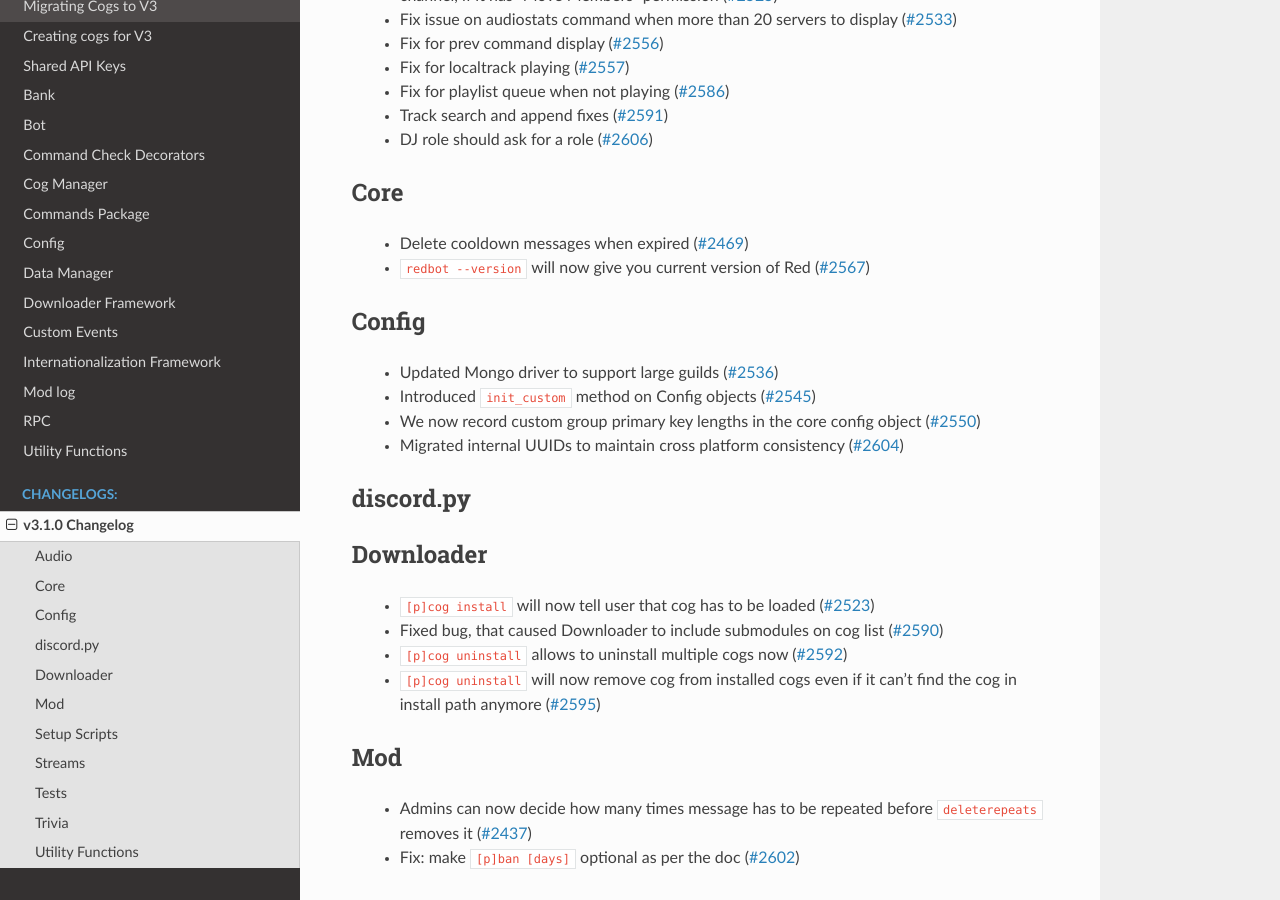
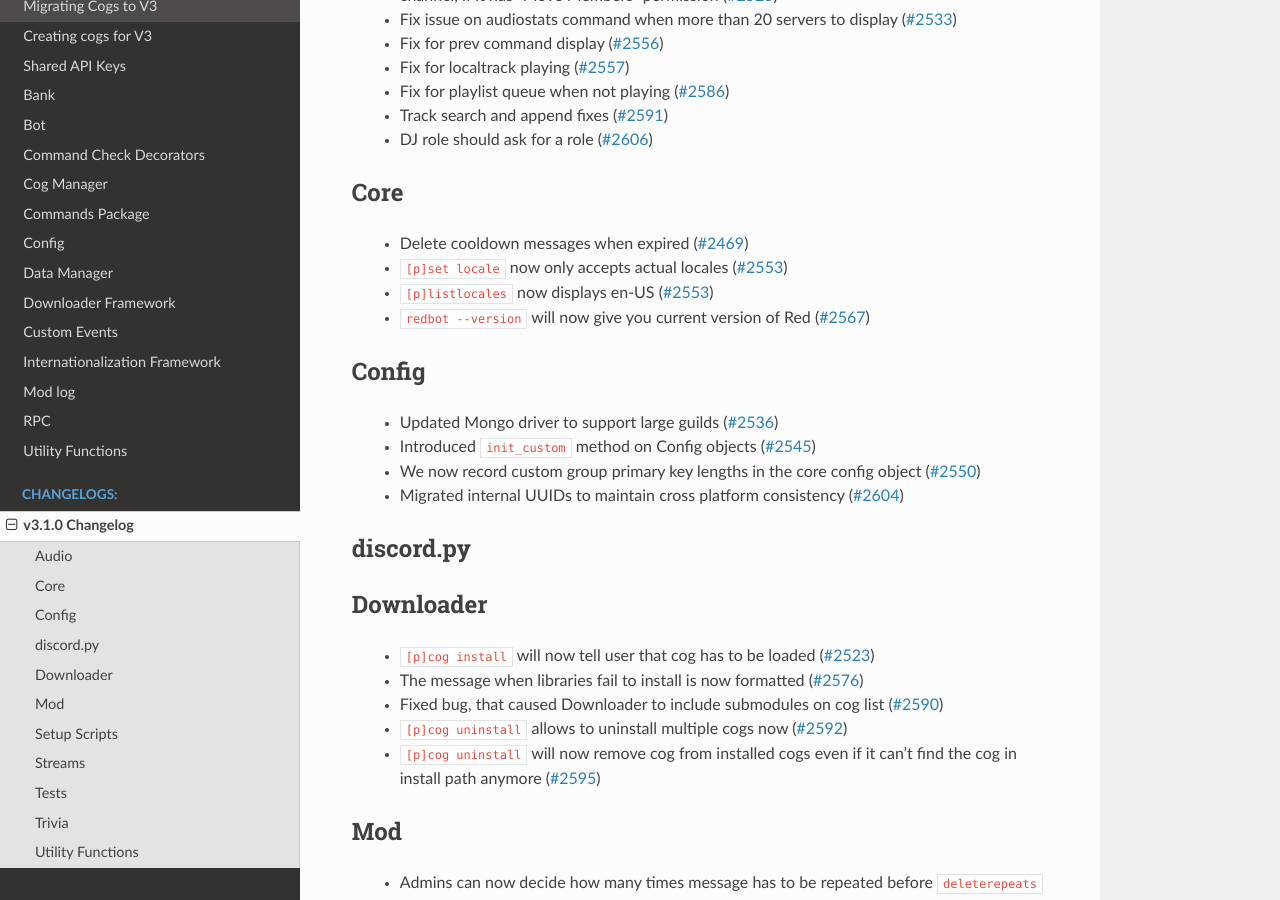
Before and after one commit to Renirous/Red-DiscordBot, a Sphinx documentation site: the page built from docs/changelog_3_1_0.rst, in a window 1280 px wide and 900 px high, scrolled down 568 px. Built offline with Sphinx 7.4.7 and the Read the Docs theme 2.0.0, drawn with Linux system fonts in a browser that asks for light colours; the version number is read from the project's files by our own code.

Commit message:
[Docs] Changelog entries for contributions by Flame (#2627)

```diff
--- a/docs/changelog_3_1_0.rst
+++ b/docs/changelog_3_1_0.rst
@@ -34,6 +34,8 @@
 ----
 
  * Delete cooldown messages when expired (`#2469`_)
+ * ``[p]set locale`` now only accepts actual locales (`#2553`_)
+ * ``[p]listlocales`` now displays en-US (`#2553`_)
  * ``redbot --version`` will now give you current version of Red (`#2567`_)
 
 ------
@@ -54,6 +56,7 @@
 ----------
 
  * ``[p]cog install`` will now tell user that cog has to be loaded (`#2523`_)
+ * The message when libraries fail to install is now formatted (`#2576`_)
  * Fixed bug, that caused Downloader to include submodules on cog list (`#2590`_)
  * ``[p]cog uninstall`` allows to uninstall multiple cogs now (`#2592`_)
  * ``[p]cog uninstall`` will now remove cog from installed cogs even if it can't find the cog in install path anymore (`#2595`_)
@@ -123,10 +126,12 @@
 .. _#2540: https://github.com/Cog-Creators/Red-DiscordBot/pull/2540
 .. _#2545: https://github.com/Cog-Creators/Red-DiscordBot/pull/2545
 .. _#2550: https://github.com/Cog-Creators/Red-DiscordBot/pull/2550
+.. _#2553: https://github.com/Cog-Creators/Red-DiscordBot/pull/2553
 .. _#2556: https://github.com/Cog-Creators/Red-DiscordBot/pull/2556
 .. _#2557: https://github.com/Cog-Creators/Red-DiscordBot/pull/2557
 .. _#2565: https://github.com/Cog-Creators/Red-DiscordBot/pull/2565
 .. _#2567: https://github.com/Cog-Creators/Red-DiscordBot/pull/2567
+.. _#2576: https://github.com/Cog-Creators/Red-DiscordBot/pull/2576
 .. _#2579: https://github.com/Cog-Creators/Red-DiscordBot/pull/2579
 .. _#2586: https://github.com/Cog-Creators/Red-DiscordBot/pull/2586
 .. _#2590: https://github.com/Cog-Creators/Red-DiscordBot/pull/2590
```
